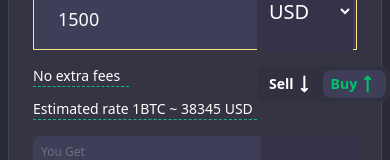
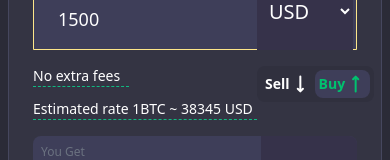
Before and after one commit to zealotdev/changeNOW-clone, a Next.js app: page / in a window 390 px wide. Both pictures are taken after a click on the button "Exchange Crypto". Shown: the part 617-777 px from the top of the page. Built offline with nearby package versions, Linux system fonts and the light colour scheme.

Commit message:
fix: responsive py+px on tabs>tab2>exchangeBtns 🔨

```diff
--- a/components/tabs.js
+++ b/components/tabs.js
@@ -179,8 +179,8 @@ const Tabs = () => {
                 <button
                   className={
                     !isBuyActive
-                      ? 'py-1 px-2 rounded-lg flex items-center font-bold exchange-btn__active'
-                      : 'py-1 px-2 rounded-lg flex items-center font-bold text-white'
+                      ? 'py-0.5 px-1 md:py-1 md:px-2 rounded-lg flex items-center font-bold exchange-btn__active'
+                      : 'py-0.5 px-1 md:py-1 md:px-2 rounded-lg flex items-center font-bold text-white'
                   }
                   onClick={() => handleSwitch()}
                 >
@@ -206,8 +206,8 @@ const Tabs = () => {
                 <button
                   className={
                     isBuyActive
-                      ? 'py-1 px-2 rounded-lg bg-transparent flex items-center font-bold exchange-btn__active'
-                      : 'py-1 px-2 rounded-lg bg-transparent flex items-center text-white font-bold'
+                      ? 'py-0.5 px-1 md:py-1 md:px-2 rounded-lg bg-transparent flex items-center font-bold exchange-btn__active'
+                      : 'py-0.5 px-1 md:py-1 md:px-2 rounded-lg bg-transparent flex items-center text-white font-bold'
                   }
                   onClick={() => handleSwitch()}
                 >
```
